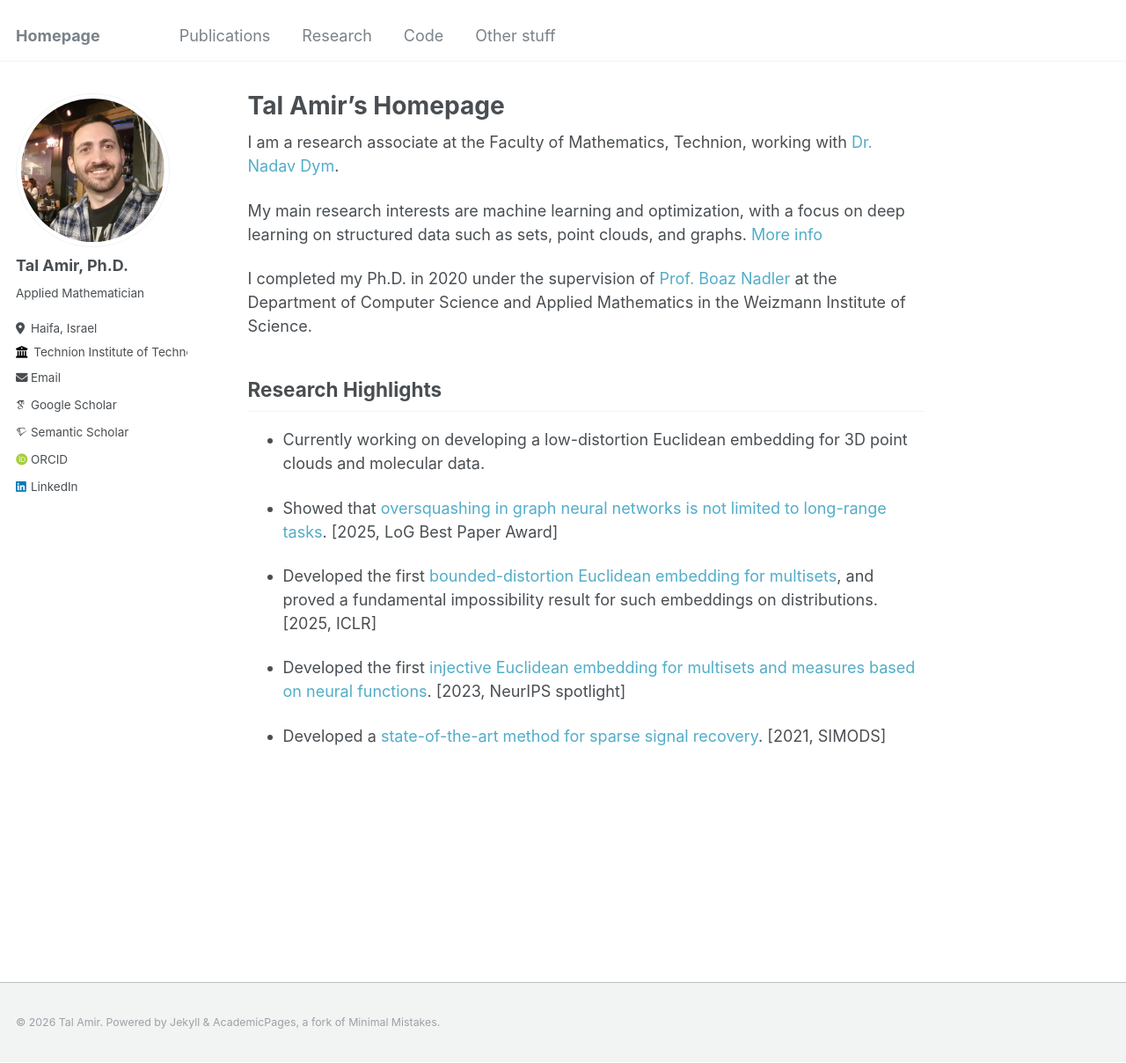
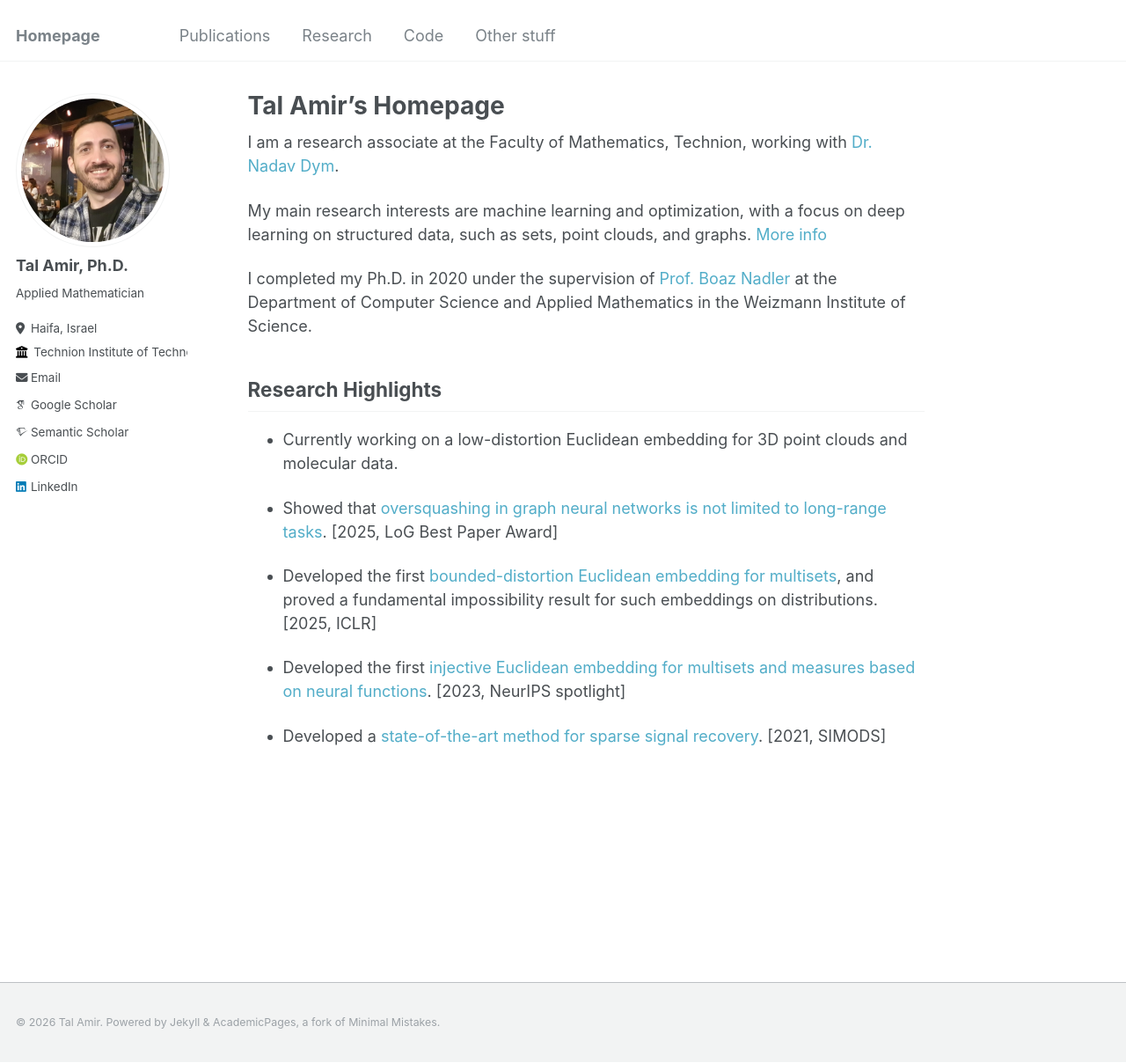
Before and after one commit to tal-amir/tal-amir.github.io, a Jekyll site: the page built from _pages/about.md, in a window 1280 px wide and 1208 px high. Shown: the whole window at 88% size. Built offline with Jekyll 4.4.1, drawn with Linux system fonts in a browser that asks for light colours; some web fonts are replaced.

Commit message:
Refreshing homepage

```diff
--- a/_pages/about.md
+++ b/_pages/about.md
@@ -9,13 +9,13 @@ redirect_from:
 
 I am a research associate at the Faculty of Mathematics, Technion, working with [Dr. Nadav Dym](https://nadavdym.github.io).
 
-My main research interests are machine learning and optimization, with a focus on deep learning on structured data such as sets, point clouds, and graphs. [More info](https://tal-amir.github.io/research/)
+My main research interests are machine learning and optimization, with a focus on deep learning on structured data, such as sets, point clouds, and graphs. [More info](https://tal-amir.github.io/research/)
 
 I completed my Ph.D. in 2020 under the supervision of [Prof. Boaz Nadler](https://www.weizmann.ac.il/math/Nadler/home) at the Department of Computer Science and Applied Mathematics in the Weizmann Institute of Science.
 
 ## Research Highlights
 
-- Currently working on developing a low-distortion Euclidean embedding for 3D point clouds and molecular data.
+- Currently working on a low-distortion Euclidean embedding for 3D point clouds and molecular data.
 
 - Showed that [oversquashing in graph neural networks is not limited to long-range tasks](https://tal-amir.github.io/publication/2025-12%20Short-Range%20Oversquashing). [2025, LoG Best Paper Award]
 
```
